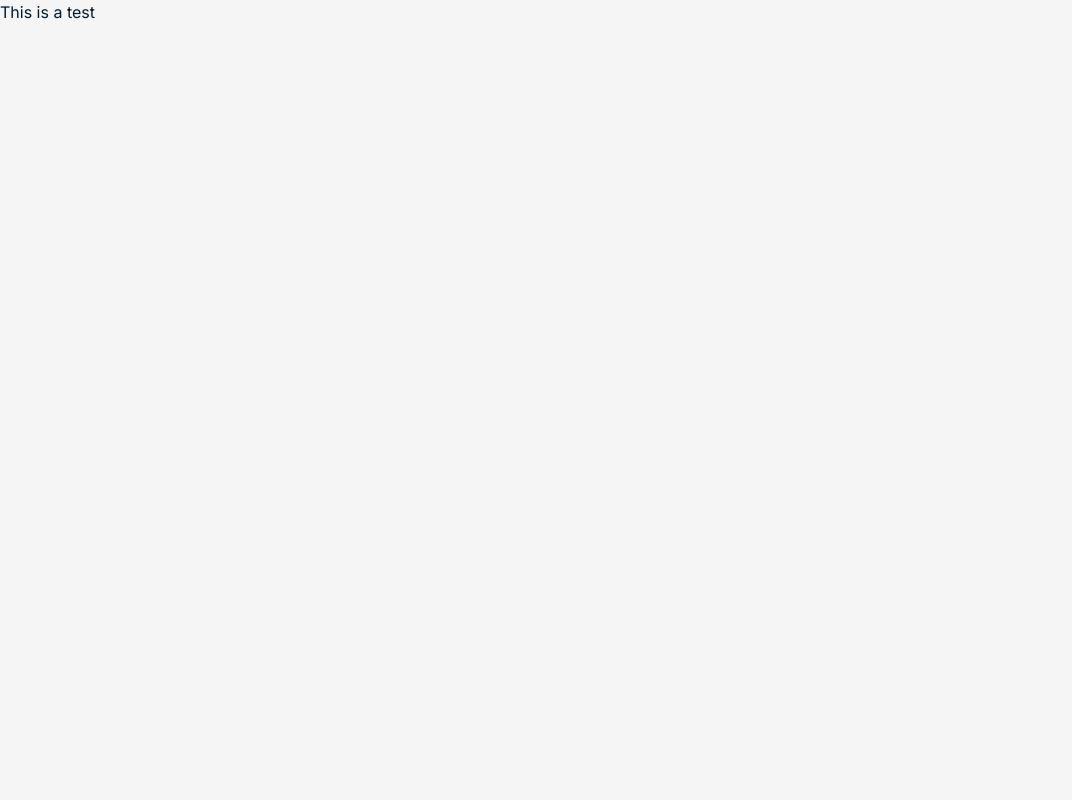
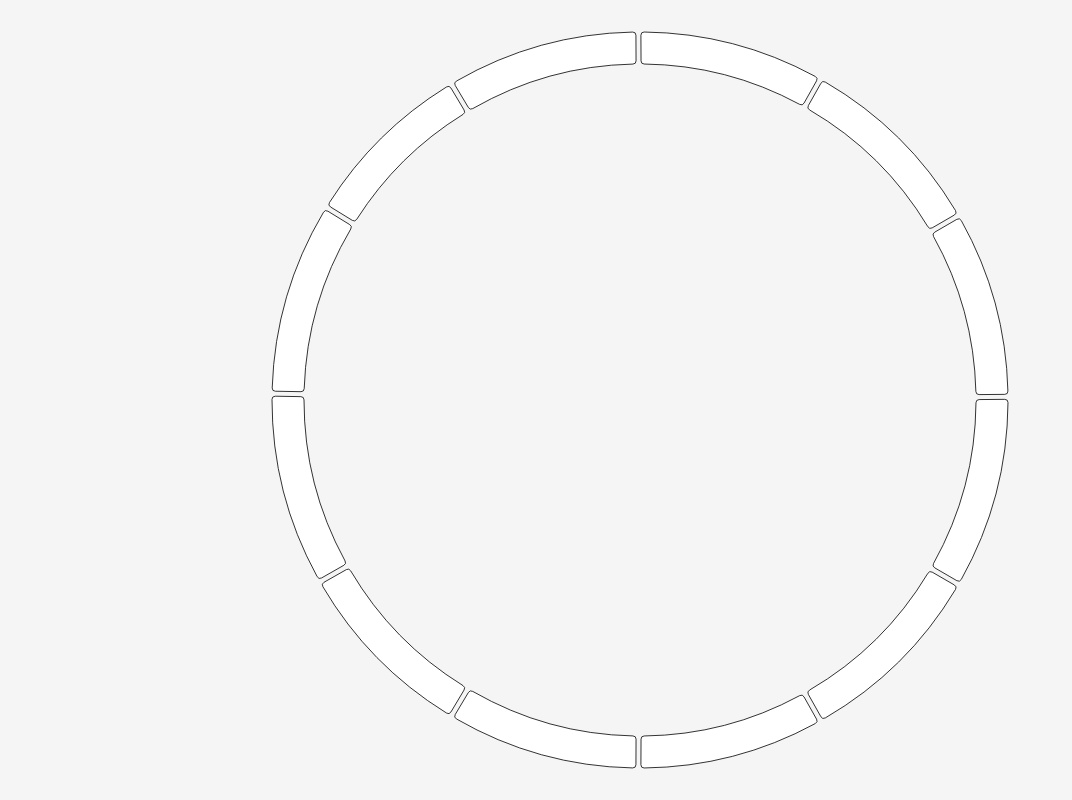
Before and after one commit to casdr-cf/klok, a Next.js app: page / in a window 1280 px wide. Shown: the whole page, without its empty margins (0-1072 px from the left). Built offline with nearby package versions, Linux system fonts and the light colour scheme.

Commit message:
render months of current year

```diff
--- /dev/null
+++ b/app/components/Month.tsx
@@ -0,0 +1,13 @@
+import { IMonth } from "@/app/types";
+
+interface Props extends Pick<IMonth, "path"> {}
+
+export default function Month({ path }: Props) {
+  return (
+    <path
+      d={path}
+      strokeWidth={0.1}
+      className="stroke fill-white stroke-black"
+    />
+  );
+}
--- /dev/null
+++ b/app/components/Year/constants.ts
@@ -0,0 +1,3 @@
+export const INNER_RADIUS = 42;
+export const OUTER_RADIUS = 46;
+export const TWO_PI = Math.PI * 2;
--- /dev/null
+++ b/app/components/Year/index.tsx
@@ -0,0 +1,24 @@
+import Month from "@/app/components/Month";
+import { getMonthsOfYear } from "./utils";
+
+interface Props {
+  year: number;
+}
+
+export default function Year({ year }: Props) {
+  const months = getMonthsOfYear(year);
+
+  return (
+    <svg
+      viewBox="0 0 100 100"
+      xmlns="http://www.w3.org/2000/svg"
+      className="mx-auto aspect-square h-screen"
+    >
+      <g transform="translate(50, 50)">
+        {[...months.entries()].map(([index, month]) => (
+          <Month key={index} path={month.path} />
+        ))}
+      </g>
+    </svg>
+  );
+}
--- /dev/null
+++ b/app/components/Year/utils.ts
@@ -0,0 +1,65 @@
+import {
+  getDayOfYear,
+  getDaysInMonth,
+  getDaysInYear,
+  startOfMonth,
+} from "date-fns";
+import { INNER_RADIUS, OUTER_RADIUS, TWO_PI } from "./constants";
+import { arc } from "d3-shape";
+import { IMonth } from "@/app/types";
+
+function getMonthAngles(year: number, startDay: number, endDay: number) {
+  const daysInYear = getDaysInYear(new Date(year));
+
+  const startAngle = (TWO_PI / daysInYear) * startDay - Math.PI / 2;
+  const endAngle = (TWO_PI / daysInYear) * endDay - Math.PI / 2;
+
+  return { startAngle, endAngle };
+}
+
+function monthPath({
+  year,
+  monthIndex,
+  innerRadius,
+  outerRadius,
+}: {
+  year: number;
+  monthIndex: number;
+  innerRadius: number;
+  outerRadius: number;
+}) {
+  const daysInMonth = getDaysInMonth(new Date(year, monthIndex));
+
+  const startDay = getDayOfYear(startOfMonth(new Date(year, monthIndex)));
+  const endDay = startDay + daysInMonth;
+
+  const { startAngle, endAngle } = getMonthAngles(year, startDay, endDay);
+
+  const path = arc<void, void>()
+    .innerRadius(innerRadius)
+    .outerRadius(outerRadius)
+    .startAngle(startAngle)
+    .endAngle(endAngle)
+    .padAngle(0.01)
+    .cornerRadius(0.4)()!;
+
+  return path;
+}
+
+export function getMonthsOfYear(year: number) {
+  const months = new Map<number, IMonth>();
+  const numOfMonths = 12;
+
+  for (let i = 0; i < numOfMonths; i++) {
+    months.set(i, {
+      path: monthPath({
+        year,
+        innerRadius: INNER_RADIUS,
+        outerRadius: OUTER_RADIUS,
+        monthIndex: i,
+      }),
+    });
+  }
+
+  return months;
+}
--- a/app/page.tsx
+++ b/app/page.tsx
@@ -1,7 +1,12 @@
+import { getYear } from "date-fns";
+import Year from "./components/Year";
+
+const currentYear = getYear(new Date());
+
 export default function Home() {
   return (
     <main>
-      <h1 className="text-fg">This is a test</h1>
+      <Year year={currentYear} />
     </main>
   );
 }
--- /dev/null
+++ b/app/types.ts
@@ -0,0 +1,3 @@
+export interface IMonth {
+  path: string;
+}
--- a/package.json
+++ b/package.json
@@ -13,8 +13,11 @@
     "@types/react": "18.2.15",
     "@types/react-dom": "18.2.7",
     "autoprefixer": "10.4.14",
+    "d3-shape": "^3.2.0",
+    "date-fns": "^2.30.0",
     "eslint": "8.44.0",
     "eslint-config-next": "13.4.9",
+    "framer-motion": "^10.12.21",
     "next": "13.4.9",
     "postcss": "8.4.26",
     "react": "18.2.0",
@@ -23,6 +26,7 @@
     "typescript": "5.1.6"
   },
   "devDependencies": {
+    "@types/d3-shape": "^3.1.1",
     "prettier": "^3.0.0"
   }
 }
--- a/tailwind.config.js
+++ b/tailwind.config.js
@@ -6,11 +6,12 @@ module.exports = {
     "./app/**/*.{js,ts,jsx,tsx,mdx}",
   ],
   theme: {
-    colors: {
-      "klok-fg": "hsl(205 100% 9%)",
-      "klok-bg": "hsl(0 0% 96%)",
+    extend: {
+      colors: {
+        "klok-fg": "hsl(205 100% 9%)",
+        "klok-bg": "hsl(0 0% 96%)",
+      },
     },
-    extend: {},
   },
   plugins: [],
 };
--- a/tsconfig.json
+++ b/tsconfig.json
@@ -1,6 +1,6 @@
 {
   "compilerOptions": {
-    "target": "es5",
+    "target": "es6",
     "lib": ["dom", "dom.iterable", "esnext"],
     "allowJs": true,
     "skipLibCheck": true,
```
Also changed, not shown: 1 other file (tests, documents, lock files or other folders).
